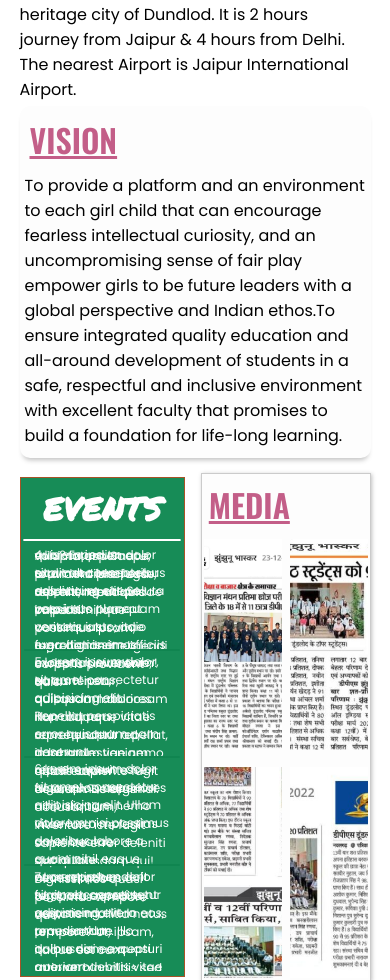
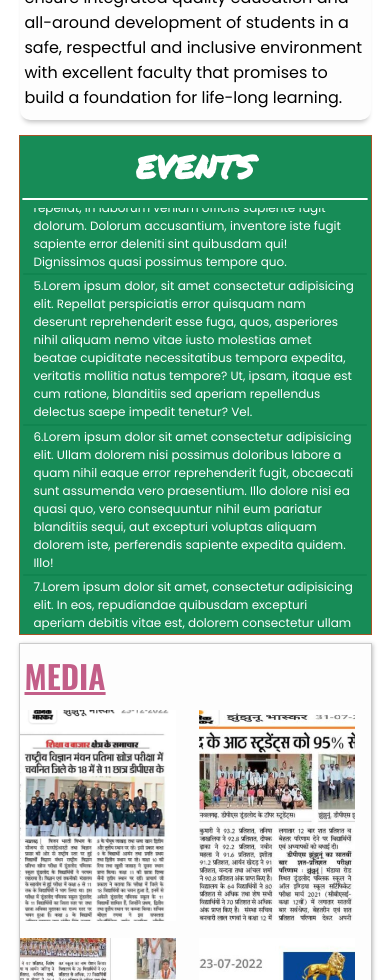
Before and after one commit to Harshit-Sandilya/DGSfrontend, a React (Vite) app: page / in a window 390 px wide. Shown: the part 1020-2000 px from the top of the page. Built offline with nearby package versions, Linux system fonts and the light colour scheme.

Commit message:
Added Responsiveness,Need to fix event

```diff
--- a/src/Styles/Home.css
+++ b/src/Styles/Home.css
@@ -130,7 +130,6 @@
     font-weight: 400;
     font-size: 0.75rem;
     color: white;
-    max-height:12vh;
 }
 .event-list-seprator{
     border-bottom: 2px solid #108550;
@@ -243,17 +242,16 @@
     flex-direction: column;
     align-items: center;
     justify-content: center;
-    max-width: 40vw;
 }
 .aims-list{
-    min-width: 40vw;
+    width: 40vw;
     background: #FFFFFF;
     border: 0.2px solid rgba(0, 0, 0, 0.2);
     box-shadow: 1px 1px 4px rgba(0, 0, 0, 0.25);
     border-radius: 0px 10px;
     padding: 5px;
     margin-bottom: 10px;
-    height: 6rem;
+    min-height: 6rem;
     display: flex;
     flex-direction: column;
     align-items: flex-start;
@@ -279,3 +277,46 @@
     right: 0;
     opacity: 0.3;
 }
+
+@media(max-width:900px){
+    .image{
+        height:40vh;
+    }
+    .current{
+        flex-direction: column;
+    }
+    .event{
+        width:90vw;
+        margin-bottom: 1vh;
+    }
+    .event-head{
+        width: 90vw;
+    }
+    .event-sep{
+        width: 88vw;
+    }
+    .event-list-item{
+        width: 88vw;
+    }
+    .media{
+        width:90vw;
+    }
+    .media-head{
+        width:90vw;
+    }
+    .media-body{
+        width:90vw;
+    }
+    .news-1,.news-2,.news-3,.news-4{
+        width: 40vw;
+    }
+    .aims-body{
+        flex-direction: column;
+    }
+    .aims-left,.aims-right{
+        max-width: 88vw;
+    }
+    .aims-list{
+        width: 85vw;
+    }
+}
```
